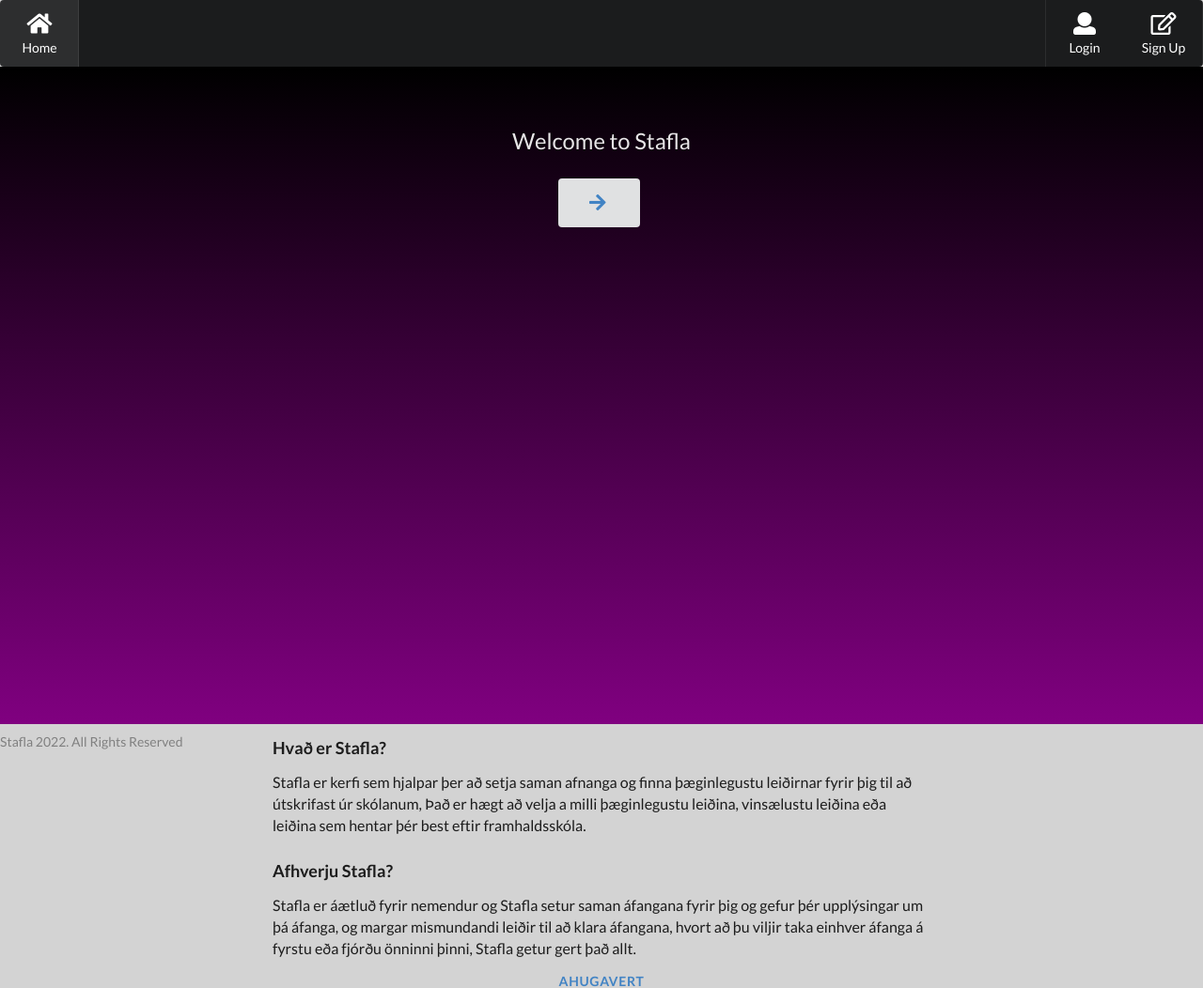
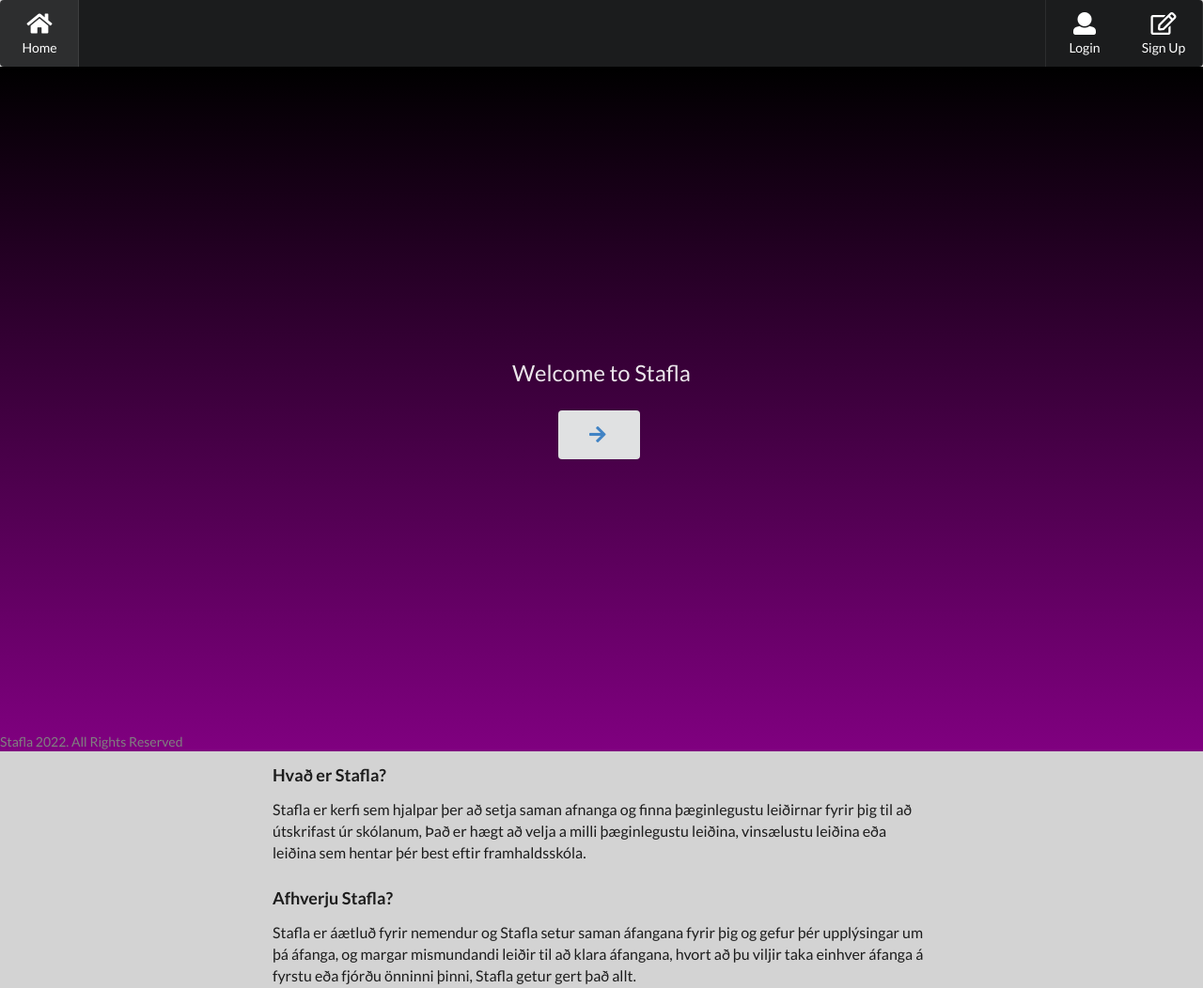
Before and after one commit to vefthroun4/Stafla, a Flask app: page / in a window 1280 px wide. Shown: the top 1052 px of the page at 94% size. Run offline with Flask 2, Linux system fonts and the light colour scheme; some libraries are stand-ins or nearby versions.

Commit message:
mast finally fixed hopefully

```diff
--- a/app/static/css/styles.css
+++ b/app/static/css/styles.css
@@ -14,12 +14,12 @@
 .ui.inverted.segment{
   background: linear-gradient(black,#800080) !important;
   background-size: cover;
-  min-height: 700px;
+  height:calc(100vh - 71px);
 }
 
   .masthead .ui.menu .ui.button .ui.text.content {
     margin-left: 0.5em;
-
+    padding-top: 350px;
   }
   .masthead h1.ui.header {
     margin-top: 1.7em;
@@ -39,8 +39,14 @@
 
 
 /* CONTAINER & CONTENT */
- .ui.content,#login, #signup, #namskra {
+#login, #signup, #namskra {
   padding-top: 50px;
+}
+#mast{
+  display: flex;
+  flex-direction: column;
+  align-items: center;
+  justify-content: center
 }
 
 
--- a/app/templates/index.html
+++ b/app/templates/index.html
@@ -1,6 +1,6 @@
 {% extends "base.html" %}
 {%block content %}
-      <div class="ui inverted vertical masthead center aligned segment">
+      <div class="ui inverted vertical masthead center aligned segment" id="mast">
         <div class="ui text content">
           <h2>Welcome to Stafla</h2>
           <a href="{{url_for('namskra.namskra')}}">
```
